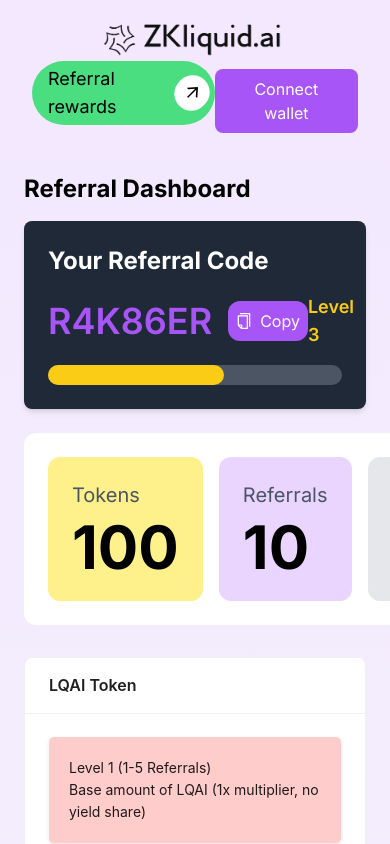
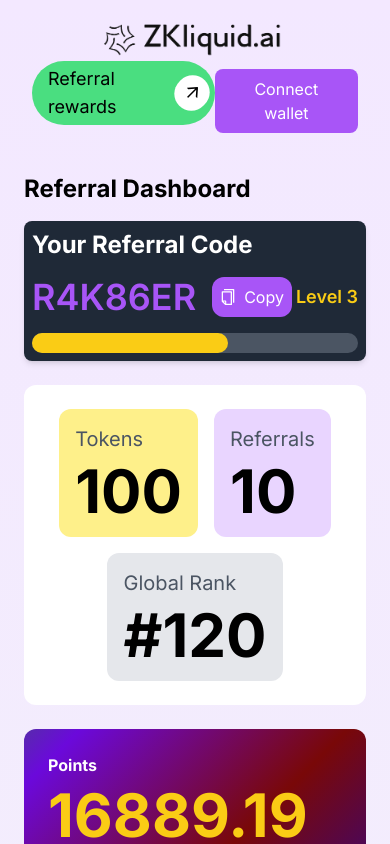
Before and after one commit to mukeshkuiry/Neoalpha, a Next.js app: page /referral in a window 390 px wide. Shown: the top 844 px of the page. Built offline with nearby package versions, Linux system fonts and the light colour scheme.

Commit message:
graph data chnage

```diff
--- a/app/vault/[name]/page.tsx
+++ b/app/vault/[name]/page.tsx
@@ -25,12 +25,12 @@
   const _name = name.replaceAll("%20", " ");
 
   return (
-    <div className="px-72 pb-10">
+    <div className="px-2 md:px-48 lg:px-72 pb-10">
       <div className="flex items-center gap-4 mt-8">
         <img src="/eth.png" className="h-10 w-10" alt="logo" />
         <h1 className="text-4xl">{_name}</h1>
       </div>
-      <div className="flex mt-5  items-center justify-between text-sm">
+      <div className="flex flex-col lg:flex-row mt-5 gap-4  items-center justify-between text-sm">
         <div className="flex gap-4 justify-center items-center">
           <div className="p-1 px-3 rounded-full bg-white flex justify-center items-center gap-2">
             <Image height={20} width={20} src="/image.png" alt="index logo" />
--- a/components/Dashboard/PortfolioChart.tsx
+++ b/components/Dashboard/PortfolioChart.tsx
@@ -24,10 +24,10 @@
       currentDate.setDate(currentDate.getDate() - 29); // Start 30 days ago
 
       // Generate data for 30 days
-      for (let i = 0; i < 30; i++) {
+      for (let i = 0; i < 100; i++) {
         labels.push(currentDate.toLocaleDateString());
-        const fluctuation = Math.random() * 1000 - 500; // Random fluctuation between -500 and 500
-        data.push(5000 + fluctuation); // Starting value 5000
+        const fluctuation = Math.random()*10-5;
+        data.push(data.length > 0 ? data[data.length-1] + fluctuation : 5000); // Starting value 5000
         currentDate.setDate(currentDate.getDate() + 1); // Move to the next day
       }
 
--- a/components/Profile/ProfileDashboard.tsx
+++ b/components/Profile/ProfileDashboard.tsx
@@ -2,7 +2,7 @@
 // components/ProfileDashboard.tsx
 
 import React, { useState, useEffect } from "react";
-import { Card, Button, Tooltip, message } from "antd";
+import { Card, message } from "antd";
 import { CopyOutlined } from "@ant-design/icons";
 import {
   LineChart,
@@ -10,7 +10,6 @@
   Tooltip as RechartsTooltip,
   ResponsiveContainer,
 } from "recharts";
-import LeaderboardSection from "./LeaderboardCard";
 import ReferralHistory from "./ReferralHistory";
 import Loadbar from "./Loadbar";
 
@@ -52,11 +51,13 @@
     <div className="p-4 lg:px-60">
       <h1 className="text-2xl font-bold mb-4">Referral Dashboard</h1>
       {/* Referrl code card with click to copy, share buttons */}
-      <div className="bg-gray-800 p-6 rounded-lg shadow-md text-white">
+      <div className="bg-gray-800 p-2 md:p-6 rounded-lg shadow-md text-white">
         <h2 className="text-2xl font-bold mb-4">Your Referral Code</h2>
         <div className="flex items-center justify-between mb-4">
           <div className="flex items-center space-x-4">
-            <div className="text-4xl font-semibold text-purple-500">R4K86ER</div>
+            <div className="text-4xl font-semibold text-purple-500">
+              R4K86ER
+            </div>
             <button
               onClick={handleCopyReferralCode}
               className="flex items-center justify-center bg-purple-500 text-white rounded-xl p-2 hover:bg-purple-600 focus:outline-none focus:ring focus:ring-purple-300"
@@ -75,26 +76,23 @@
         </div>
       </div>
 
-      <div className="flex mt-6 gap-6">
-        <div className="bg-white p-6 rounded-xl flex justify-center items-center gap-4 w-fit">
-          <div className="bg-yellow-200 p-6 rounded-xl">
+      <div className="flex flex-col md:flex-row mt-6 gap-6">
+        <div className="bg-white p-6 rounded-xl flex flex-wrap justify-center items-center gap-4 w-fit">
+          <div className="bg-yellow-200 p-4 md:p-6 rounded-xl">
             <p className="text-xl text-gray-600">Tokens</p>
             <p className="font-bold text-6xl mt-2">100</p>
           </div>
-          <div className="bg-purple-200 p-6 rounded-xl">
+          <div className="bg-purple-200 p-4 md:p-6 rounded-xl">
             <p className="text-xl text-gray-600">Referrals</p>
             <p className="font-bold text-6xl mt-2">10</p>
           </div>
-          <div className="bg-gray-200 p-6 rounded-xl">
+          <div className="bg-gray-200 p-4 md:p-6 rounded-xl">
             <p className="text-xl text-gray-600">Global Rank</p>
-            <p className="font-bold text-6xl mt-2">
-              {" "}
-              #{user.rank}
-            </p>
+            <p className="font-bold text-6xl mt-2"> #{user.rank}</p>
           </div>
         </div>
         <div className="w-full gradient-bg rounded-xl p-6">
-          <h1 className="text-white font-bold font-2xl">EXP</h1>
+          <h1 className="text-white font-bold font-2xl">Points</h1>
           <p className="text-6xl font-bold text-yellow-400 mt-2">
             {(user.exp + 4.73) * 3}
           </p>
--- a/components/Vault/Chart.tsx
+++ b/components/Vault/Chart.tsx
@@ -1,4 +1,4 @@
-"use client"
+"use client";
 import React, { useState, useEffect, useRef } from "react";
 import { Segmented, Switch } from "antd";
 import Chart from "chart.js/auto";
@@ -20,8 +20,10 @@
 
       for (let i = 0; i < 30; i++) {
         randomLabels.push(currentDate.toLocaleDateString());
-        const fluctuation = Math.random() * 1000 - 500; // Random fluctuation between -500 and 500
-        randomData.push(5000 + fluctuation); // Starting value 5000
+        const fluctuation = Math.random() * 100 - 70; // Random fluctuation between -70 and 30
+        const x = i; // Center the curve around x = 15 (approximately half of 30)
+        const y = Math.pow(x, 2) + fluctuation; // Calculate y value based on x^2 curve with fluctuations
+        randomData.push(y);
         currentDate.setDate(currentDate.getDate() + 1); // Move to the next day
       }
 
@@ -113,11 +115,7 @@
       <div className="flex justify-between items-center mb-4">
         <div className="flex gap-2">
           <label htmlFor="aiToggle">Enable AI </label>
-          <Switch
-            id="aiToggle"
-            checked={aiEnabled}
-            onChange={toggleAi}
-          />
+          <Switch id="aiToggle" checked={aiEnabled} onChange={toggleAi} />
         </div>
         <div className="flex gap-2">
           <Segmented
```
